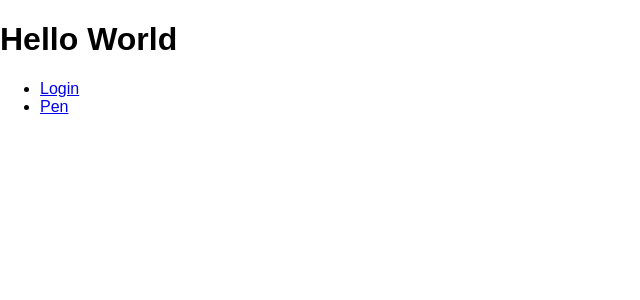
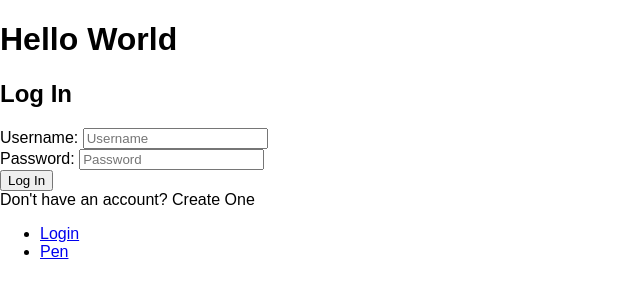
Before and after one commit to rotatetranslate/pet, a React (Create React App) app in the folder client/: page /login in a window 1280 px wide. Shown: the top 300 px of the page, without its empty margins (0-640 px from the left). Built offline with nearby package versions, Linux system fonts and the light colour scheme; no server answers.

Commit message:
adds login form, POSTS username & password

```diff
--- a/client/src/App.js
+++ b/client/src/App.js
@@ -1,13 +1,15 @@
 import React, { Component } from 'react';
 import { Link } from 'react-router';
 import './App.css';
+import LoginForm from './components/LoginForm';
 
 class App extends Component {
   constructor() {
     super()
     this.state = {
-      user: 'World'
+      user: null
     }
+    this.login = this.login.bind(this);
   }
   componentWillMount() {
     fetch('/test')
@@ -18,7 +20,8 @@ class App extends Component {
   render() {
     return (
       <div>
-        <h1>Hello {this.state.user}</h1>
+        <h1>Hello World</h1>
+        <LoginForm login={this.login} />
         <ul>
           <li><Link to="/login">Login</Link></li>
           <li><Link to="/pen">Pen</Link></li>
@@ -26,6 +29,11 @@ class App extends Component {
       </div>
     );
   }
+
+  login(user) {
+    console.log(user);
+  }
+
 }
 
 export default App;
--- /dev/null
+++ b/client/src/components/LoginForm.js
@@ -0,0 +1,62 @@
+import React, { Component } from 'react';
+
+// const Login = () => {
+//   return (
+//     <div>
+//       Login
+//     </div>
+//   )
+// }
+class LoginForm extends Component {
+  constructor() {
+    super();
+    this.state = {
+      user: {
+        username: null,
+        password: null,
+      }
+    }
+    this.submitLoginForm = this.submitLoginForm.bind(this);
+    this.updateInfo = this.updateInfo.bind(this);
+  }
+  render() {
+    return (
+      <form onSubmit={this.submitLoginForm}>
+        <h2>Log In</h2>
+        Username: <input name="username" type="text" placeholder="Username" onChange={this.updateInfo} /> <br/>
+        Password: <input name="password" type="password" placeholder="Password" onChange={this.updateInfo} /> <br/>
+        <button>Log In</button> <br/>
+        Don't have an account? Create One
+      </form>
+    )
+  }
+
+  submitLoginForm(e) {
+    e.preventDefault();
+    console.log('submitting');
+    console.log(this.state.user)
+    fetch('/login', {
+      method: 'post',
+      headers: {
+        'Accept': 'application/json',
+        'Content-Type': 'application/json'
+      },
+      body: JSON.stringify(this.state.user)
+    })
+    .then(res => res.json())
+    .then(data => console.log(data))
+    .catch(err => console.log(err))
+  }
+
+  updateInfo(e) {
+    const user = this.state.user;
+    const field = e.target.name;
+    user[field] = e.target.value;
+    this.setState({
+      user: user
+    })
+  }
+
+}
+
+export default LoginForm;
--- a/client/src/components/login.js
+++ /dev/null
@@ -1,20 +0,0 @@
-import React, { Component } from 'react';
-
-// const Login = () => {
-//   return (
-//     <div>
-//       Login
-//     </div>
-//   )
-// }
-class Login extends Component {
-  render() {
-    return (
-      <div>
-        Login
-      </div>
-    )
-  }
-}
-
-export default Login;
--- a/client/src/index.js
+++ b/client/src/index.js
@@ -2,14 +2,14 @@ import React from 'react';
 import ReactDOM from 'react-dom';
 import { Router, Route, IndexRoute, hashHistory } from 'react-router';
 import App from './App';
-import Login from './components/login'
-import Pen from './components/pen'
+import LoginForm from './components/LoginForm'
+import Pen from './components/Pen'
 import './index.css';
 
 const router = (
   <Router history={hashHistory}>
     <Route path="/" component={App}/>
-    <Route path="/login" component={Login}/>
+    <Route path="/login" component={LoginForm}/>
     <Route path="/pen" component={Pen}/>
   </Router>
 )
```
Also changed, not shown: 2 other files (tests, documents, lock files or other folders).
